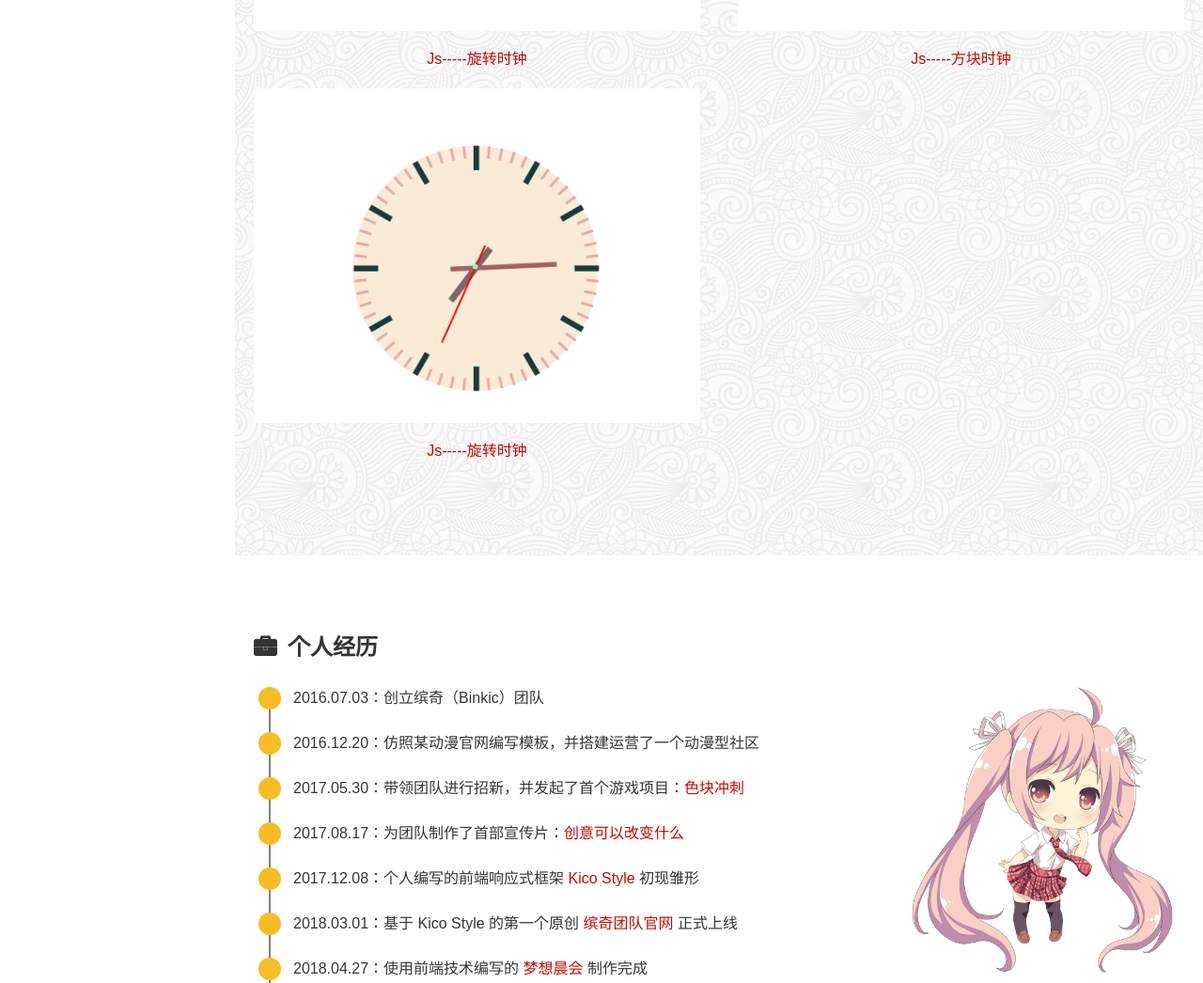
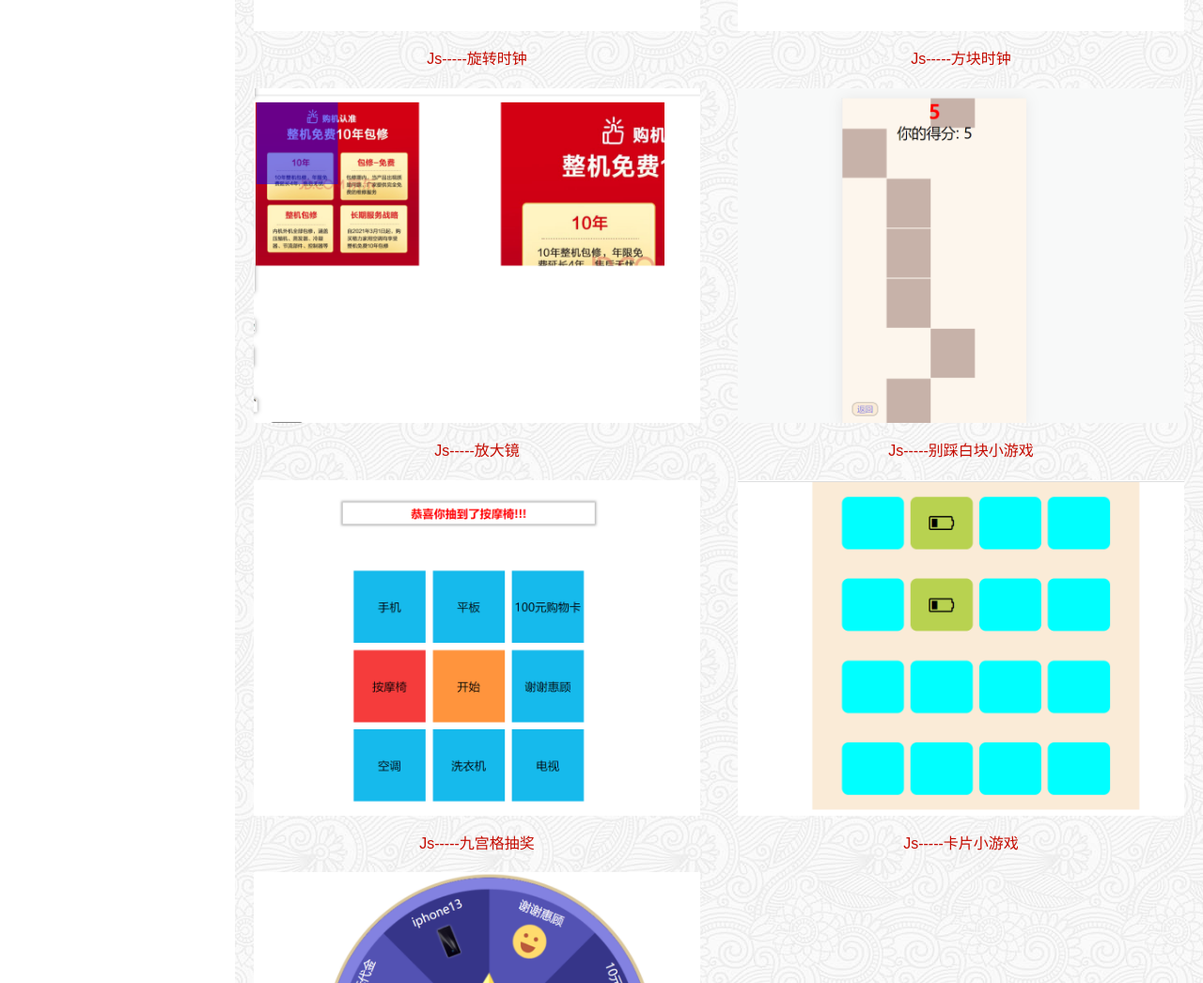
Before and after one commit to RuanSloth/ruansloth.github.io, a plain HTML site: page index.html in a window 1280 px wide. Shown: the part 2097-3143 px from the top of the page at 94% size. Drawn offline with Linux system fonts and the light colour scheme.

Commit message:
第二次修改

```diff
--- a/index.html
+++ b/index.html
@@ -2,7 +2,7 @@
 <html>
 <head>
     <meta charset="UTF-8">
-    <title>阮伟洪以前的练习</title>
+    <title>以前的练习</title>
     <meta name="theme-color" content="#ffc91d"/>
     <link rel="icon" href="static/img/32.png" sizes="32x32"/>
     <link rel="icon" href="static/img/192.png" sizes="192x192"/>
@@ -123,8 +123,32 @@
                 </div>
                 <div class="col-s-6">
                     <a class="works-item" href="./do/放大镜/放大镜.html" style="display: block; ">
-                        <img src="static/myimg/5.png"/>
-                        <p>Js-----旋转时钟 </p>
+                        <img src="static/myimg/7.png"/>
+                        <p>Js-----放大镜 </p>
+                    </a>
+                </div>
+                <div class="col-s-6">
+                    <a class="works-item" href="./do/别踩白块/别踩白块.html" style="display: block; ">
+                        <img src="static/myimg/8.png"/>
+                        <p>Js-----别踩白块小游戏</p>
+                    </a>
+                </div>
+                <div class="col-s-6">
+                    <a class="works-item" href="./do/九宫格抽奖/九宫格抽奖.html" style="display: block; ">
+                        <img src="static/myimg/9.png"/>
+                        <p>Js-----九宫格抽奖</p>
+                    </a>
+                </div>
+                <div class="col-s-6">
+                    <a class="works-item" href="./do/卡片游戏/卡片游戏.html" style="display: block; ">
+                        <img src="static/myimg/10.png"/>
+                        <p>Js-----卡片小游戏</p>
+                    </a>
+                </div>
+                <div class="col-s-6">
+                    <a class="works-item" href="./do/jq转盘/jq转盘.html" style="display: block; ">
+                        <img src="static/myimg/11.png"/>
+                        <p>jq-----转盘抽奖</p>
                     </a>
                 </div>
             </div>
```
Also changed, not shown: do/别踩白块/别踩白块.html (+1 -1 lines), static/myimg/10.png (added), static/myimg/11.png (added), static/myimg/7.png (added), static/myimg/8.png (added), static/myimg/9.png (added).
